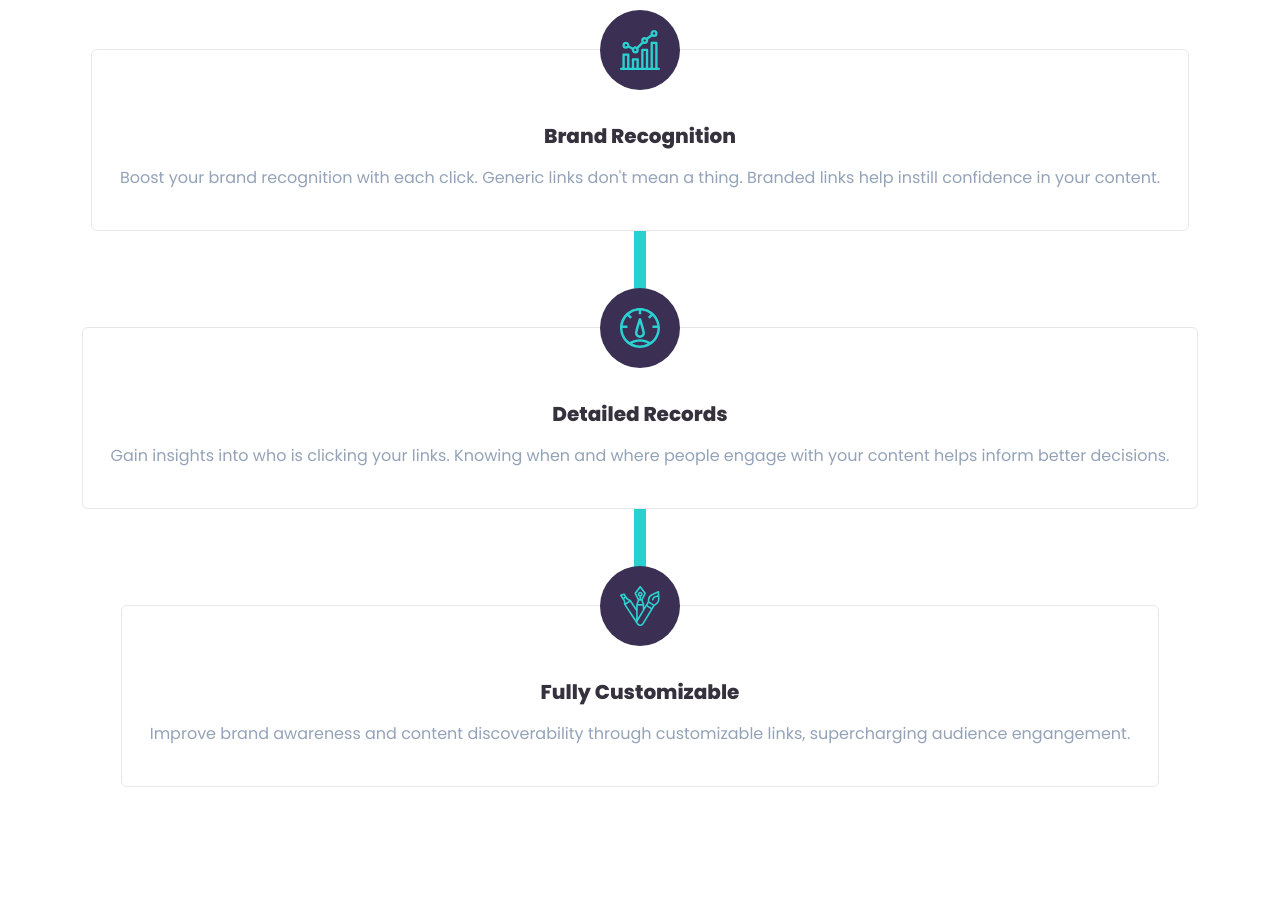
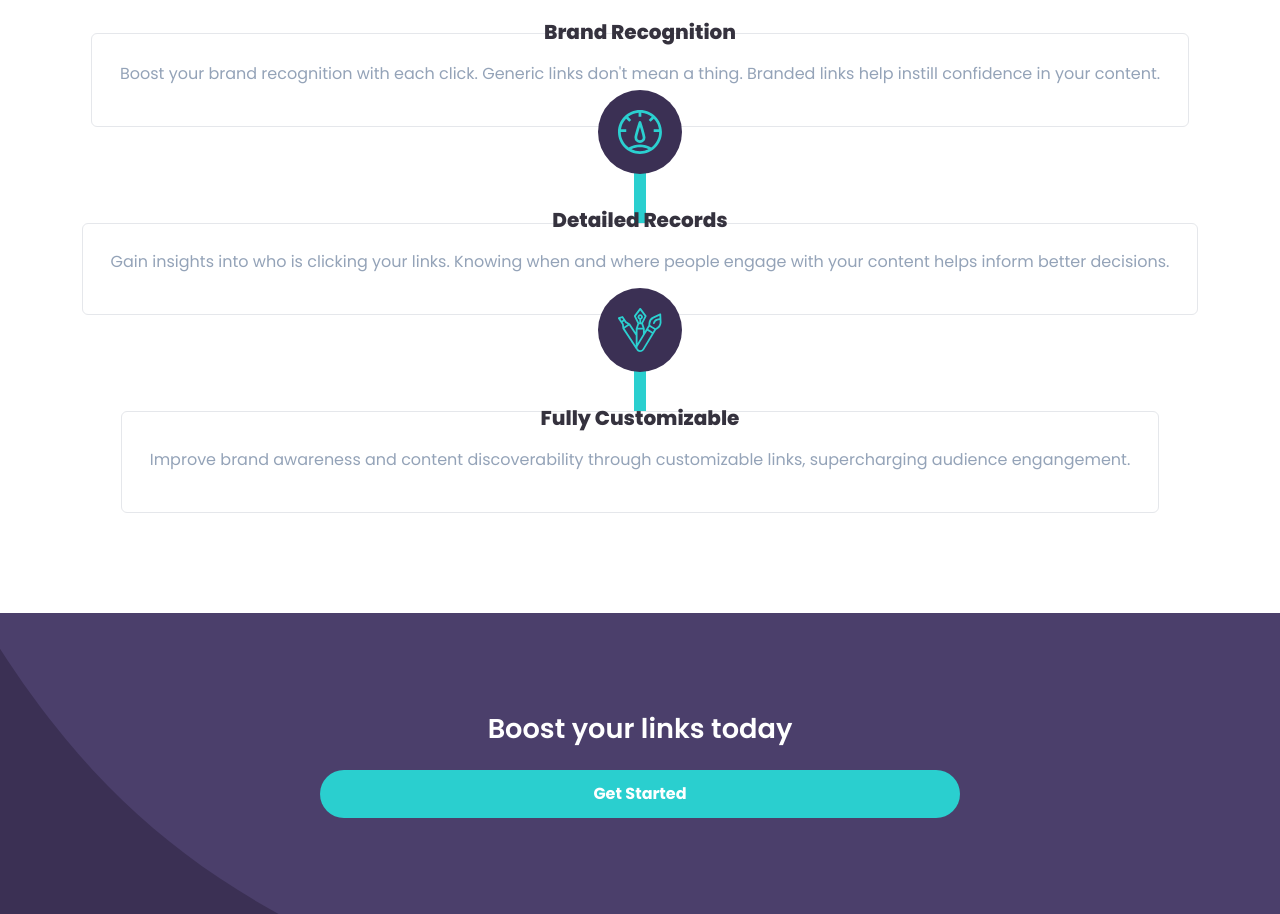
Before and after one commit to marcovittoriozacca/url-shortening-api, a Vue app: page / in a window 1280 px wide. Shown: the part 1040-1954 px from the top of the page. Before the commit the page ends 1847 px from the top, so only its background shows below. Built offline with nearby package versions, Linux system fonts and the light colour scheme.

Commit message:
feat: Bottom CTA + fixed z-index of header and scaling buttons

```diff
--- a/src/App.vue
+++ b/src/App.vue
@@ -16,7 +16,7 @@ onMounted(() => {
 
 <template>
 
-  <NavBar/>
+  <NavBar class="z-50"/>
 
   <!-- pages -->
   <HomePage/>
--- /dev/null
+++ b/src/components/main/BottomCTA.vue
@@ -0,0 +1,30 @@
+<script setup>
+import CyanButton from './CyanButton.vue';
+</script>
+
+<template>
+    <div class="violet-banner">
+        <div class="flex flex-col items-center py-24 w-full">
+            <h2 class="mb-5 text-[1.7rem] font-semibold text-white">Boost your links today</h2>
+            <div class="w-1/2">
+                <CyanButton
+                    text = "Get Started"
+                    :animation = true
+
+                />
+            </div>
+        </div>
+    </div>
+</template>
+
+<style lang="scss" scoped>
+@use '../../style/scss/general' as *;
+
+.violet-banner{
+    background-image: url('/images/bg-boost-mobile.svg');
+    background-repeat: no-repeat;
+    background-size: cover;
+    background-color: $dark-violet;
+}
+
+</style>
--- a/src/components/main/StatisticCard.vue
+++ b/src/components/main/StatisticCard.vue
@@ -30,17 +30,17 @@ const props = defineProps({
 @use '../../style/scss/general' as *;
 
 figure{
-    @apply -translate-y-1/2 bg-red-500 p-5 rounded-full;
+    @apply -mt-[12%] bg-red-500 p-5 rounded-full;
     background-color: $dark-violet;
     img{
-        @apply w-10;
+        @apply w-11;
     }
 }
 .card-container{
     @apply rounded-md border flex flex-col items-center;
 }
 .text-container{
-    @apply -mt-2 px-7 pb-10;
+    @apply -mt-2 px-7 py-10;
 }
 .cyan-bar{
     @apply h-24 w-3;
--- a/src/pages/HomePage.vue
+++ b/src/pages/HomePage.vue
@@ -4,6 +4,7 @@ import ShortenLink from '../components/main/ShortenLink.vue'
 import PreviousLink from '../components/main/PreviousLink.vue';
 import StatisticCard from '../components/main/StatisticCard.vue'
 import SectionText from '../components/main/SectionText.vue'
+import BottomCTA from '../components/main/BottomCTA.vue'
 
 import { store } from '../store';
 
@@ -74,10 +75,10 @@ const features = [
                     paragraph = 'Track how your links are performing across the web with our advanced statistics dashboard.'
                     title-size="text-2xl"
 
-                    class="mt-20 mb-24"
+                    class="mt-20"
                 />
 
-                <div class="flex flex-col items-center">
+                <div class="flex flex-col items-center py-20">
                     <StatisticCard
                     v-for="(feature, index) in features" :key="index"
                     :obj = feature
@@ -85,8 +86,12 @@ const features = [
                     />
                 </div>
             </div>
+        </section>
 
+        <section id="bottom-cta">
+            <BottomCTA/>
         </section>
+
     </main>
 
 
```
Also changed, not shown: public/images/bg-boost-mobile.svg (added).
